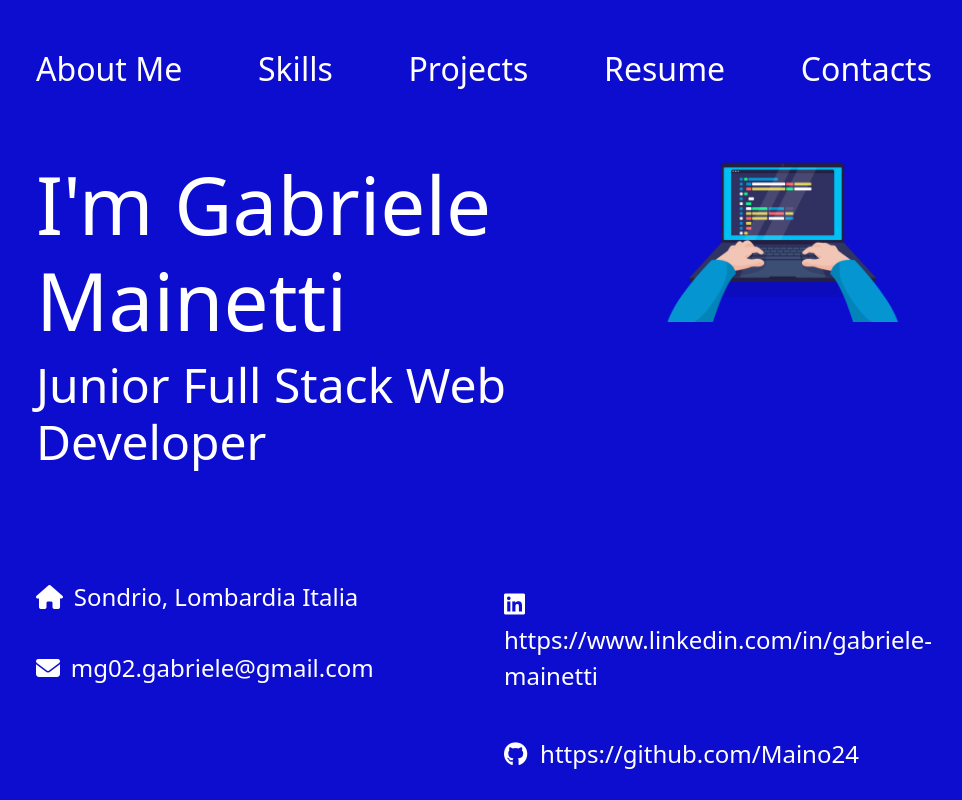
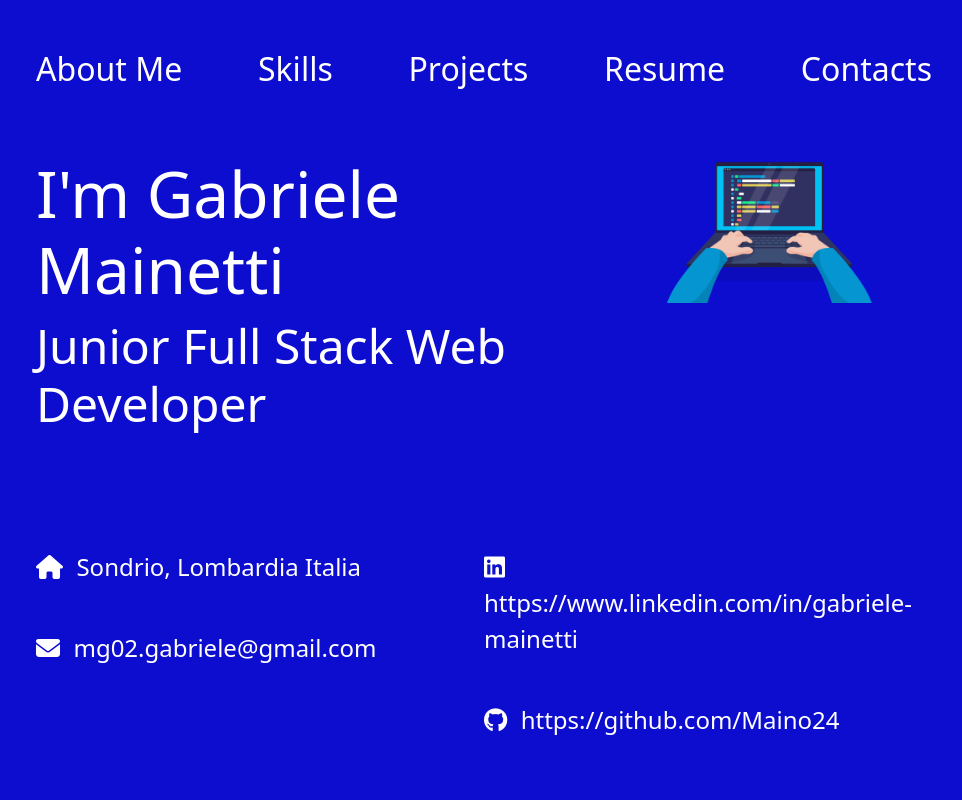
Before and after one commit to Maino24/Portfolio, a Vue app: page / in a window 1280 px wide. Shown: the top 800 px of the page, without its empty margins (156-1118 px from the left). Built offline with nearby package versions, Linux system fonts and the light colour scheme.

Commit message:
contacts in header

```diff
--- a/src/components/HeaderComp.vue
+++ b/src/components/HeaderComp.vue
@@ -8,23 +8,23 @@
                 <li><a href="#resume">Resume</a></li>
                 <li><a href="#contacts">Contacts</a></li>
             </ul>
-            <div class="nameImg">
+            <div class="nameImg animated bounceInDown">
                 <div class="containerName">
-                    <h1 class="name animated bounceInDown">I'm Gabriele Mainetti</h1>
-                    <h1 class="profession animated bounceInDown">Junior Full Stack Web Developer</h1>
+                    <h1 class="name">I'm Gabriele Mainetti</h1>
+                    <h1 class="profession">Junior Full Stack Web Developer</h1>
                 </div>
                 <div class="containerImg">
                     <img src="../assets/pc.webp" alt="">
                 </div>
             </div>
         </div>
-        <div class="contacts">
+        <div class="contacts animated bounceInDown">
             <div class="contactsFirst">
                 <li>
-                    <i class="fa-solid fa-house"></i><span>Sondrio, Lombardia Italia</span>
+                    <span><i class="fa-solid fa-house"></i>Sondrio, Lombardia Italia</span>
                 </li>
                 <li>
-                    <i class="fa-solid fa-envelope"></i><span>mg02.gabriele@gmail.com</span>
+                    <span><i class="fa-solid fa-envelope"></i>mg02.gabriele@gmail.com</span>
                 </li>
             </div>
             <div class="contactsSecond">
@@ -53,7 +53,7 @@ export default {
   background-color: rgb(13, 13, 207);
   //width: 100vw;
   height: 100vh;
-}
+
 
 .containerNP{
     width: 70%;
@@ -86,7 +86,7 @@ export default {
             .name{
             //padding-top: 15%;
             color: white;
-            font-size: 5rem;
+            font-size: 4rem;
             box-shadow: 10px;
             }
 
@@ -98,7 +98,7 @@ export default {
         .containerImg{
             flex-basis: 30%;
             img{
-                width: 90%
+                width: 80%
             }
         }
 
@@ -111,25 +111,27 @@ export default {
         //border: 1.5px solid white;
         display: flex;
         justify-content: space-between;
-        padding-top: 5%;
+        margin-top: 5%;
         .contactsFirst{
-            flex-basis: 40%;
+            flex-basis: 50%;
             color: white;
             li{
             list-style: none;
             //padding-top: 5%;
             font-size: 1.5rem;
             padding-top: 10%;
+                span{
+                    text-decoration: none;
+                    color: white;
                     i{
                         margin-right: 3%;
                         color: white;
                     }
-
+                }
             }
         }
         .contactsSecond{
-            flex-basis: 40%;
-            color: white;
+            flex-basis: 50%;
             color: white;
             li{
             list-style: none;
@@ -145,9 +147,8 @@ export default {
                     }
                 }
             }
-
+        }
     }
 }
 
-
 </style>
```
Lines whose indentation alone changed are shown as unchanged.
